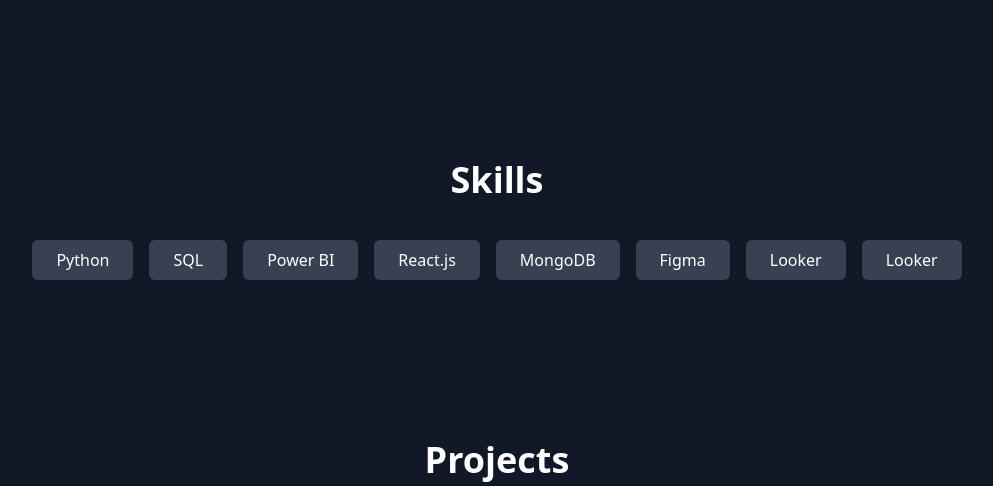
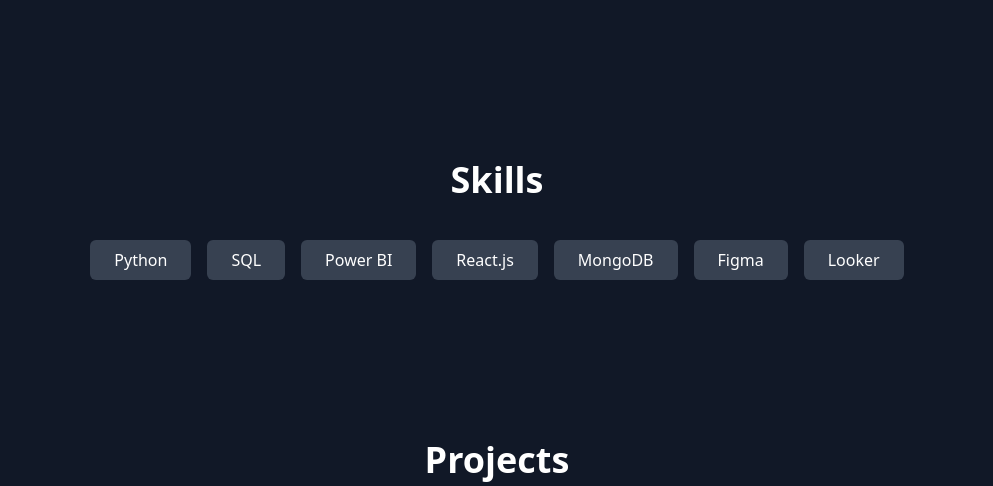
Before and after one commit to bhattshrutik/portfolio, a Flask app: page / in a window 1280 px wide. Shown: the part 2024-2510 px from the top of the page, without its empty margins (143-1136 px from the left). Run offline with Flask 3, Linux system fonts and the light colour scheme; some libraries are stand-ins or nearby versions.

Commit message:
Update index.html

```diff
--- a/templates/index.html
+++ b/templates/index.html
@@ -172,7 +172,6 @@
             <span class="bg-gray-700 px-6 py-2 rounded-md">React.js</span>
             <span class="bg-gray-700 px-6 py-2 rounded-md">MongoDB</span>
             <span class="bg-gray-700 px-6 py-2 rounded-md">Figma</span>
-            <span class="bg-gray-700 px-6 py-2 rounded-md">Looker</span>
             <span class="bg-gray-700 px-6 py-2 rounded-md">Looker</span>
         </div>
     </section>
```
